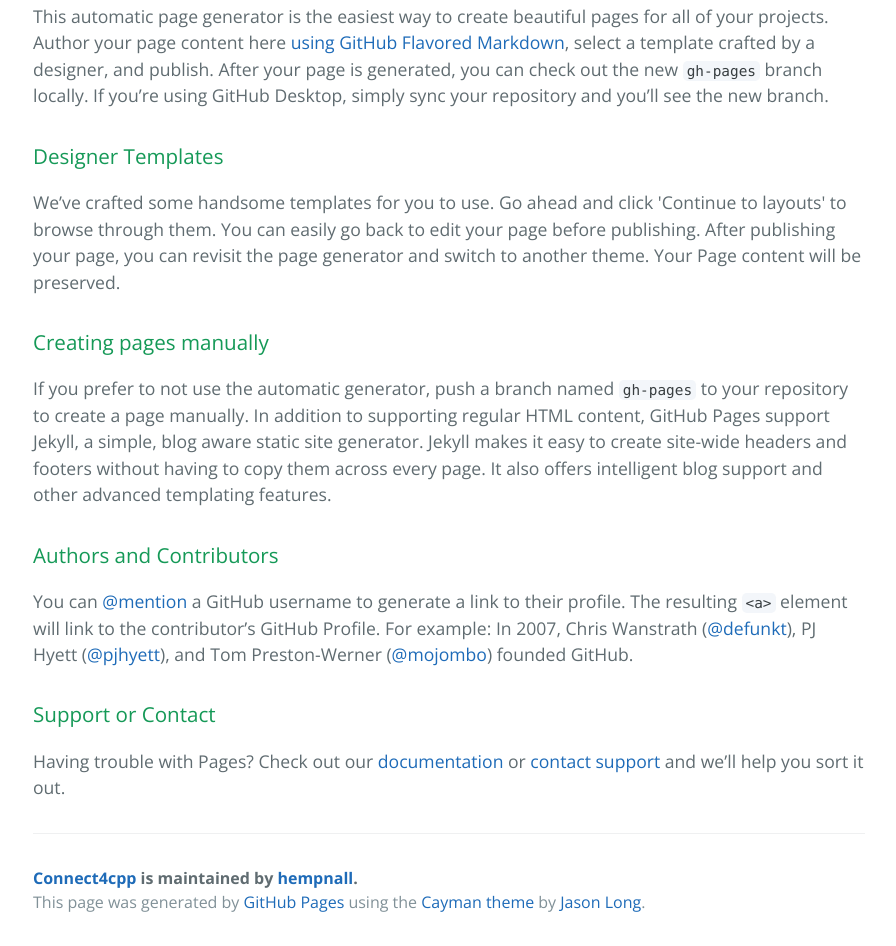
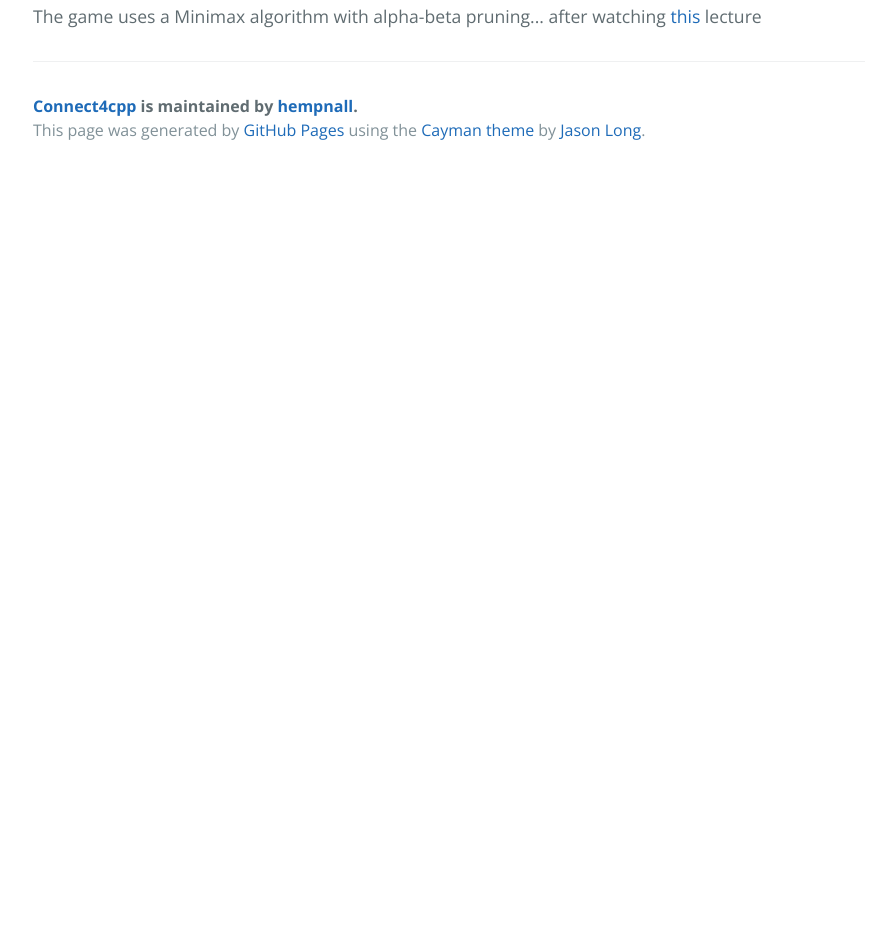
Before and after one commit to hempnall/connect4cpp, a plain HTML site: page index.html in a window 1280 px wide. Shown: the part 504-1450 px from the top of the page, without its empty margins (191-1087 px from the left). After the commit the page ends 800 px from the top, so only its background shows below. Drawn offline with nearby package versions, Linux system fonts and the light colour scheme.

Commit message:
Update index.html

```diff
--- a/index.html
+++ b/index.html
@@ -25,27 +25,7 @@
 <p>
 <a href="play/index.html">Give it a try</a>
 
-<p>This automatic page generator is the easiest way to create beautiful pages for all of your projects. Author your page content here <a href="https://guides.github.com/features/mastering-markdown/">using GitHub Flavored Markdown</a>, select a template crafted by a designer, and publish. After your page is generated, you can check out the new <code>gh-pages</code> branch locally. If you’re using GitHub Desktop, simply sync your repository and you’ll see the new branch.</p>
-
-<h3>
-<a id="designer-templates" class="anchor" href="#designer-templates" aria-hidden="true"><span aria-hidden="true" class="octicon octicon-link"></span></a>Designer Templates</h3>
-
-<p>We’ve crafted some handsome templates for you to use. Go ahead and click 'Continue to layouts' to browse through them. You can easily go back to edit your page before publishing. After publishing your page, you can revisit the page generator and switch to another theme. Your Page content will be preserved.</p>
-
-<h3>
-<a id="creating-pages-manually" class="anchor" href="#creating-pages-manually" aria-hidden="true"><span aria-hidden="true" class="octicon octicon-link"></span></a>Creating pages manually</h3>
-
-<p>If you prefer to not use the automatic generator, push a branch named <code>gh-pages</code> to your repository to create a page manually. In addition to supporting regular HTML content, GitHub Pages support Jekyll, a simple, blog aware static site generator. Jekyll makes it easy to create site-wide headers and footers without having to copy them across every page. It also offers intelligent blog support and other advanced templating features.</p>
-
-<h3>
-<a id="authors-and-contributors" class="anchor" href="#authors-and-contributors" aria-hidden="true"><span aria-hidden="true" class="octicon octicon-link"></span></a>Authors and Contributors</h3>
-
-<p>You can <a href="https://help.github.com/articles/basic-writing-and-formatting-syntax/#mentioning-users-and-teams" class="user-mention">@mention</a> a GitHub username to generate a link to their profile. The resulting <code>&lt;a&gt;</code> element will link to the contributor’s GitHub Profile. For example: In 2007, Chris Wanstrath (<a href="https://github.com/defunkt" class="user-mention">@defunkt</a>), PJ Hyett (<a href="https://github.com/pjhyett" class="user-mention">@pjhyett</a>), and Tom Preston-Werner (<a href="https://github.com/mojombo" class="user-mention">@mojombo</a>) founded GitHub.</p>
-
-<h3>
-<a id="support-or-contact" class="anchor" href="#support-or-contact" aria-hidden="true"><span aria-hidden="true" class="octicon octicon-link"></span></a>Support or Contact</h3>
-
-<p>Having trouble with Pages? Check out our <a href="https://help.github.com/pages">documentation</a> or <a href="https://github.com/contact">contact support</a> and we’ll help you sort it out.</p>
+<p>The game uses a Minimax algorithm with alpha-beta pruning... after watching <a href="https://www.youtube.com/watch?v=STjW3eH0Cik">this</a> lecture</p>
 
       <footer class="site-footer">
         <span class="site-footer-owner"><a href="https://github.com/hempnall/connect4cpp">Connect4cpp</a> is maintained by <a href="https://github.com/hempnall">hempnall</a>.</span>
```
